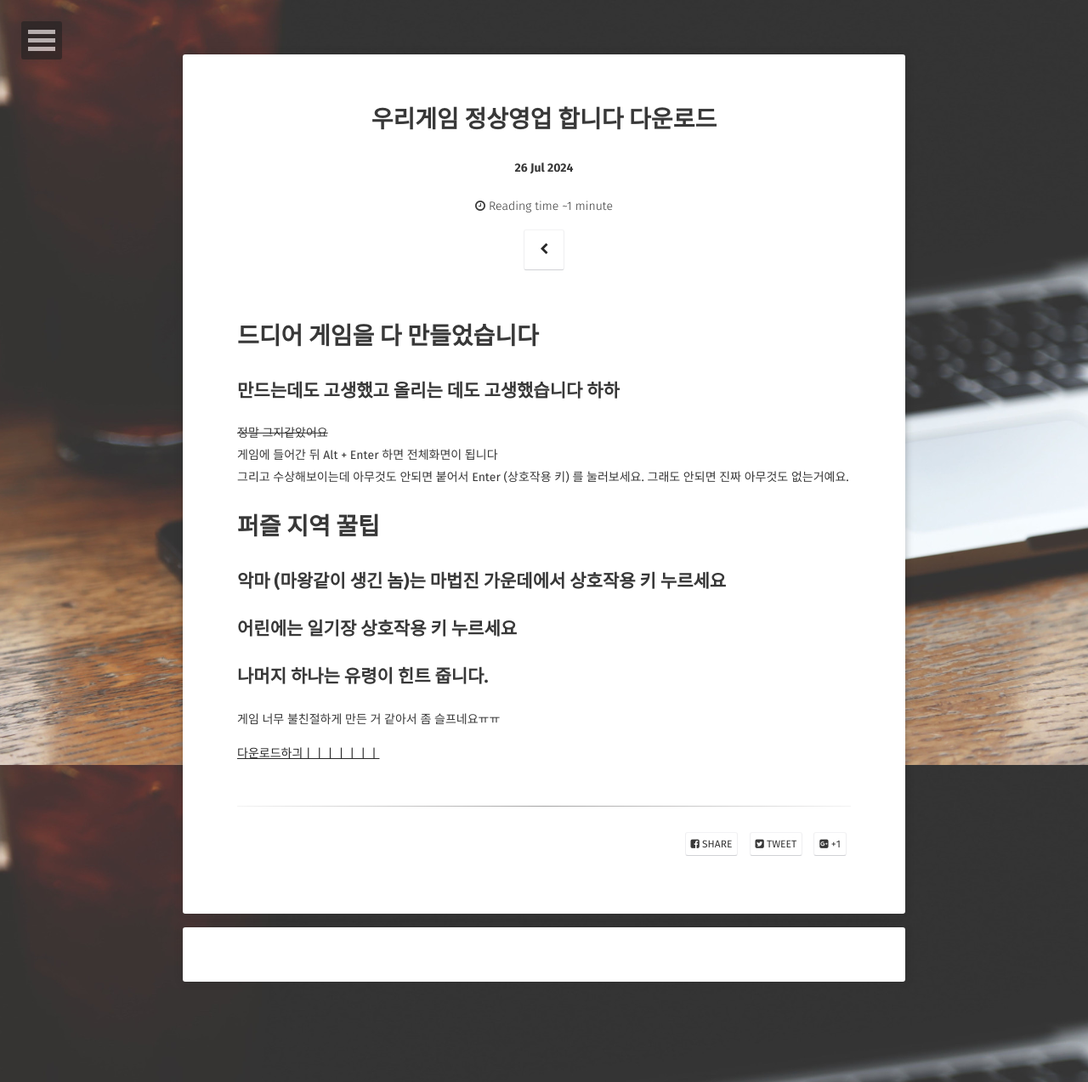
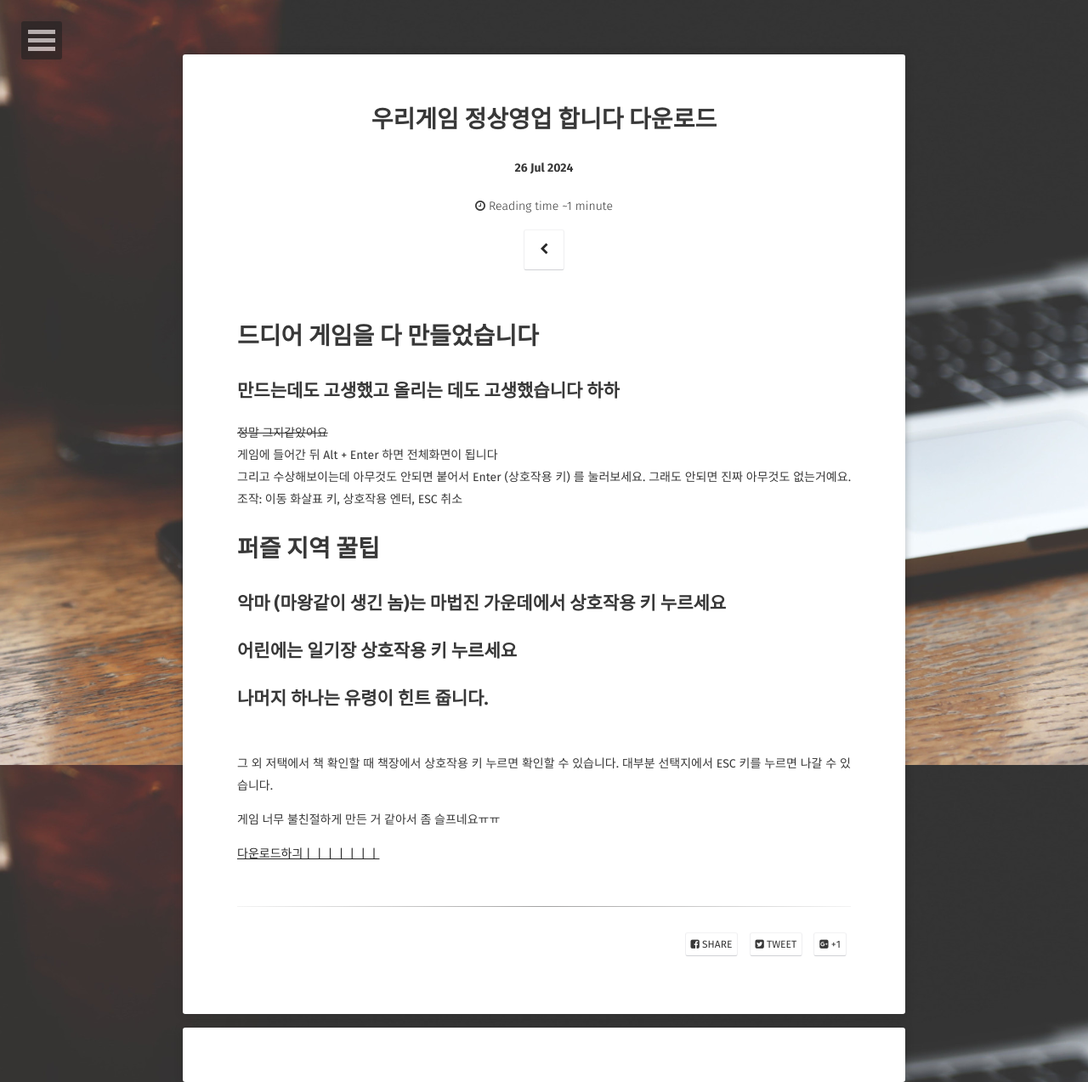
Before and after one commit to SilverTiger152/silvertiger152.github.com, a Jekyll site: the page built from _posts/2025-06-05-project1-download.md, in a window 1280 px wide. Shown: the whole page at 85% size. Built offline with Jekyll 4.4.1, drawn with Linux system fonts in a browser that asks for light colours; some web fonts are replaced; comment, search, counter and statistics services are not loaded.

Commit message:
Update 2025-06-05-project1-download.md

```diff
--- a/_posts/2025-06-05-project1-download.md
+++ b/_posts/2025-06-05-project1-download.md
@@ -11,11 +11,16 @@ comments: true
 ~~정말 그지같았어요~~ <br>
 게임에 들어간 뒤 Alt + Enter 하면 전체화면이 됩니다 <br>
 그리고 수상해보이는데 아무것도 안되면 붙어서 Enter (상호작용 키) 를 눌러보세요. 그래도 안되면 진짜 아무것도 없는거예요.
+조작: 이동 화살표 키, 상호작용 엔터, ESC 취소
 <br>
 # 퍼즐 지역 꿀팁
 ## 악마 (마왕같이 생긴 놈)는 마법진 가운데에서 상호작용 키 누르세요
 ## 어린에는 일기장 상호작용 키 누르세요
 ## 나머지 하나는 유령이 힌트 줍니다.
+<br>
+그 외
+저택에서 책 확인할 때 책장에서 상호작용 키 누르면 확인할 수 있습니다.
+대부분 선택지에서 ESC 키를 누르면 나갈 수 있습니다.
 
 게임 너무 불친절하게 만든 거 같아서 좀 슬프네요ㅠㅠ
 
```
